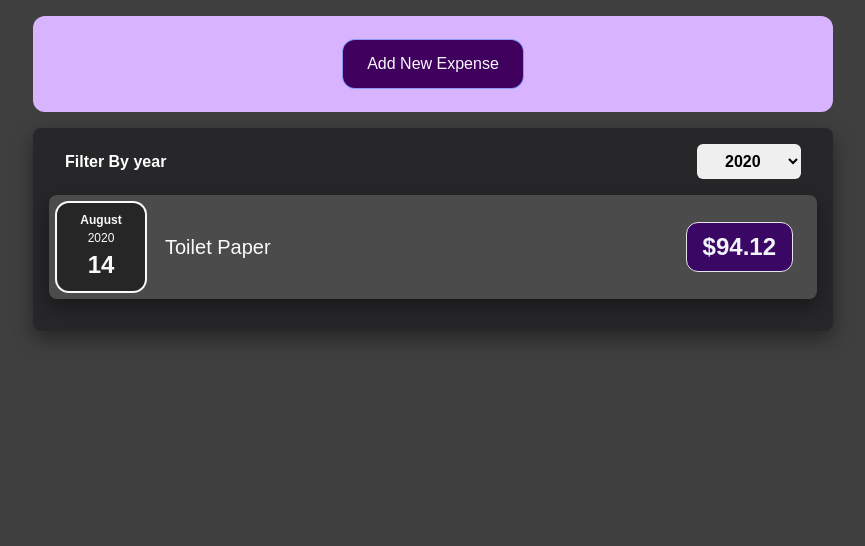
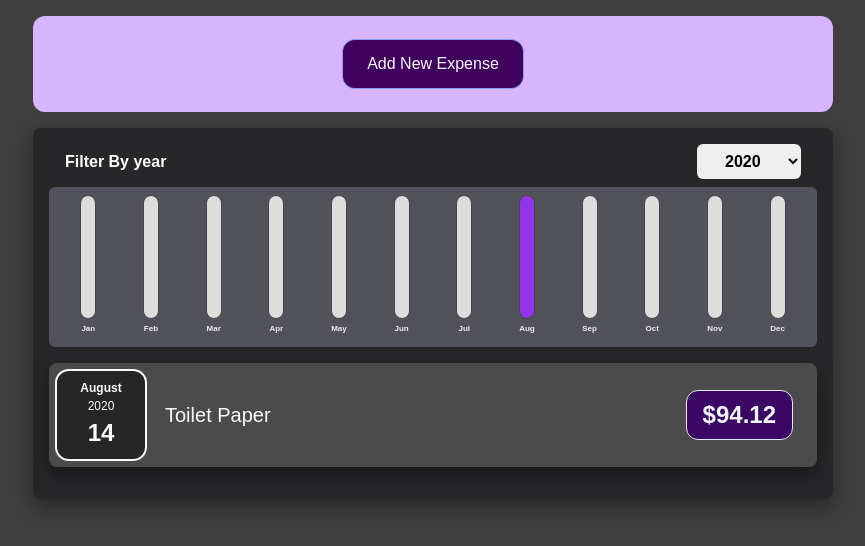
Before and after one commit to sadman59m/Expense-tracker, a React (Create React App) app: page / in a window 1280 px wide. Shown: the top 546 px of the page, without its empty margins (207-1072 px from the left). Built offline with nearby package versions, Linux system fonts and the light colour scheme.

Commit message:
completed expense tracker

```diff
--- /dev/null
+++ b/src/components/Charts/Chart.css
@@ -0,0 +1,6 @@
+.chart {
+  @apply h-[10rem]  my-2 bg-zinc-600
+  rounded-[6px] flex
+  justify-around items-center
+  p-2;
+}
--- /dev/null
+++ b/src/components/Charts/Chart.js
@@ -0,0 +1,23 @@
+import React from "react";
+
+import "./Chart.css";
+import ChartBar from "./ChartBar";
+
+const Chart = (props) => {
+  const dataPointValues = props.dataPoints.map((dataPoint) => dataPoint.value);
+  const maxValue = Math.max(...dataPointValues);
+  return (
+    <div className="chart">
+      {props.dataPoints.map((dataPoint) => (
+        <ChartBar
+          key={dataPoint.label}
+          label={dataPoint.label}
+          value={dataPoint.value}
+          maxValue={maxValue}
+        />
+      ))}
+    </div>
+  );
+};
+
+export default Chart;
--- /dev/null
+++ b/src/components/Charts/ChartBar.css
@@ -0,0 +1,25 @@
+.chart-bar {
+  @apply h-[100%] w-[1rem] flex
+  flex-col items-center;
+}
+
+.chart-bar__inner {
+  @apply h-[100%] w-[100%]
+  border-[1px] border-solid
+  border-[#444]
+  rounded-[12px] overflow-hidden
+  flex flex-col justify-end bg-[#ddd];
+}
+
+.chart-bar__fill {
+  @apply w-[100%] bg-purple-600;
+}
+
+.chart-bar__fill {
+  transition: all 0.3s ease-out;
+}
+
+.chart-bar__label {
+  @apply text-[#eee] font-bold my-1
+  text-[0.5rem];
+}
--- /dev/null
+++ b/src/components/Charts/ChartBar.js
@@ -0,0 +1,24 @@
+import React from "react";
+
+import "./ChartBar.css";
+
+const ChartBar = (props) => {
+  let chartBerHeight = "0%";
+  if (props.maxValue > 0) {
+    chartBerHeight = Math.round((props.value / props.maxValue) * 100) + "%";
+  }
+  console.log(chartBerHeight);
+  return (
+    <div className="chart-bar">
+      <div className="chart-bar__inner">
+        <div
+          className="chart-bar__fill"
+          style={{ height: chartBerHeight }}
+        ></div>
+      </div>
+      <div className="chart-bar__label">{props.label}</div>
+    </div>
+  );
+};
+
+export default ChartBar;
--- /dev/null
+++ b/src/components/Expenses/ExpenseCahrt.js
@@ -0,0 +1,27 @@
+import React from "react";
+
+import Chart from "../Charts/Chart";
+
+const ExpenseChart = (props) => {
+  const expenseDataPoints = [
+    { label: "Jan", value: 0 },
+    { label: "Feb", value: 0 },
+    { label: "Mar", value: 0 },
+    { label: "Apr", value: 0 },
+    { label: "May", value: 0 },
+    { label: "Jun", value: 0 },
+    { label: "Jul", value: 0 },
+    { label: "Aug", value: 0 },
+    { label: "Sep", value: 0 },
+    { label: "Oct", value: 0 },
+    { label: "Nov", value: 0 },
+    { label: "Dec", value: 0 },
+  ];
+  for (let expense of props.expenses) {
+    const dataPointMonth = expense.date.getMonth(); //returns the index of month ex: jan => 0
+    expenseDataPoints[dataPointMonth].value += expense.amount;
+  }
+  return <Chart dataPoints={expenseDataPoints} />;
+};
+
+export default ExpenseChart;
--- a/src/components/Expenses/Expenses.js
+++ b/src/components/Expenses/Expenses.js
@@ -4,6 +4,7 @@ import "./Expenses.css";
 import Card from "../UI/Card";
 import ExpenseFilter from "./ExpenseFilter";
 import ExpensesList from "./ExpensesList";
+import ExpenseChart from "./ExpenseCahrt";
 
 const Expenses = (props) => {
   const [filteredYear, setFilteredYear] = useState("2020");
@@ -22,6 +23,7 @@ const Expenses = (props) => {
         selected={filteredYear}
         onChangeFilter={onChangeFilterHandler}
       />
+      <ExpenseChart expenses={filteredExpenses} />
       <ExpensesList items={filteredExpenses} />
     </Card>
   );
--- a/src/components/NewExpense/ExpenseForm.js
+++ b/src/components/NewExpense/ExpenseForm.js
@@ -21,7 +21,7 @@ const ExpenseForm = (props) => {
     event.preventDefault();
     const expenseData = {
       title: enteredTitle,
-      amount: enteredAmount,
+      amount: +enteredAmount,
       date: new Date(enteredDate),
     };
     props.onSaveExpense(expenseData);
```
